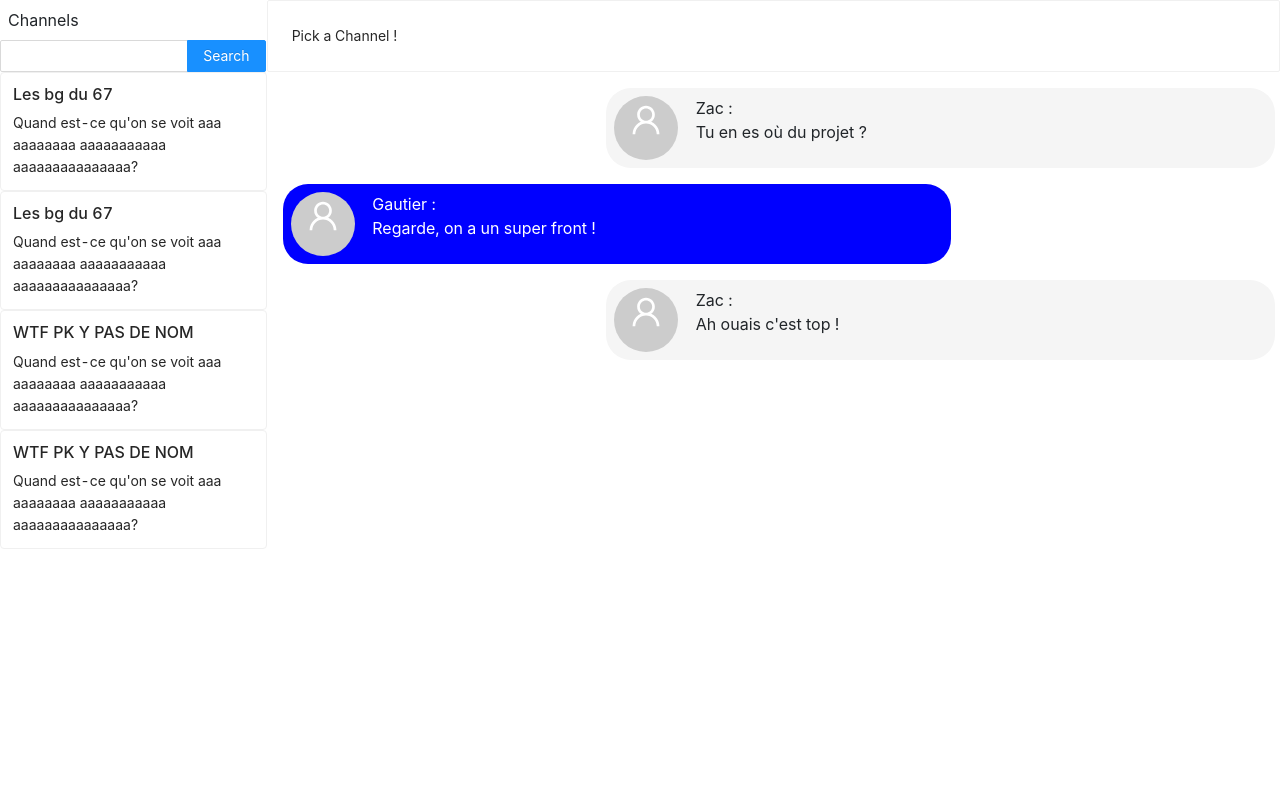
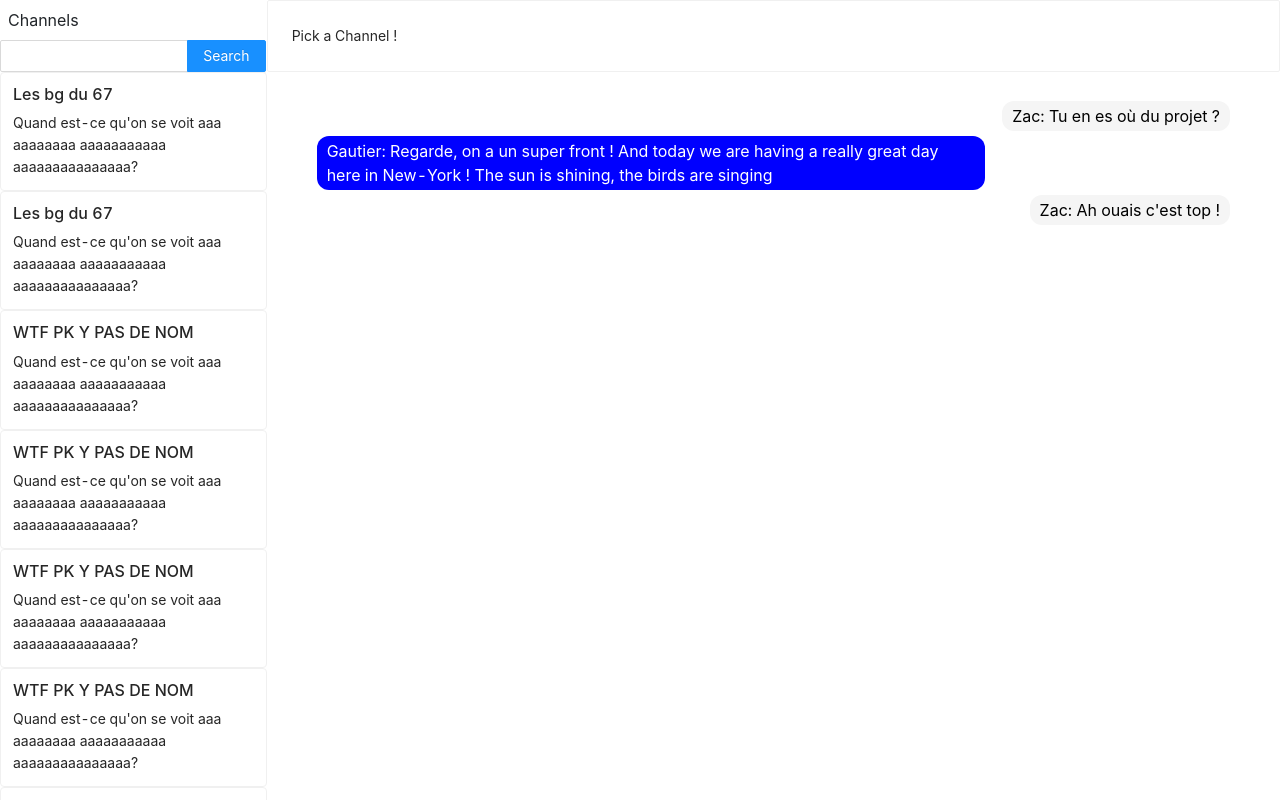
Before and after one commit to GautierBlandin/IRCChat, a React (Create React App) app in the folder front/: page / in a window 1280 px wide. Built offline with nearby package versions, Linux system fonts and the light colour scheme.

Commit message:
front update

```diff
--- a/front/src/App.css
+++ b/front/src/App.css
@@ -1,6 +1,12 @@
 @import '~antd/dist/antd.css';
 
 .App {
+  height : 100vh;
+  /*overflow-y : hidden;*/
+}
+
+.full-height{
+  height:100%;
 }
 
 .App-logo {
--- a/front/src/App.js
+++ b/front/src/App.js
@@ -5,7 +5,7 @@ import MainPage from "./components/MainPage/MainPage";
 
 function App() {
   return (
-    <div className="App">
+    <div className={"App"}>
       <MainPage/>
     </div>
   );
--- a/front/src/components/Chat/Chat.js
+++ b/front/src/components/Chat/Chat.js
@@ -10,7 +10,7 @@ export default class Chat extends React.Component{
 
     render(){
 
-        return(<div>
+        return(<div className={"full-height"}>
             <ChatHeader {...this.props}/>
             <ChatBody {...this.props}/>
         </div>)
--- a/front/src/components/Chat/ChatBody/ChatBody.css
+++ b/front/src/components/Chat/ChatBody/ChatBody.css
@@ -4,19 +4,28 @@
     vertical-align: 0.1em;
 }
 
-.message{
-    border-radius: 25px;
+.message,.messageOther{
+    display: inline-block;
+    border-radius: 12px;
     border-width: 0;
     background: blue;
-    width: 66%;
+    width: auto;
+    max-width: 66%;
     color : white;
+    padding: 3px 10px 3px 10px;
+    margin : 5px 0 0 50px;
 }
 
 .messageOther{
-    border-radius: 25px;
-    border-width: 0;
     background: WhiteSmoke;
-    width: 66%;
-    margin-left: auto!important;
-    margin-right: 5px!important;
+    color : black;
+    margin-right: 50px;
 }
+
+.messageContainer{
+
+}
+
+.messageOtherContainer{
+    text-align: right;
+}
--- a/front/src/components/Chat/ChatBody/ChatBody.js
+++ b/front/src/components/Chat/ChatBody/ChatBody.js
@@ -18,7 +18,7 @@ export default class ChatBody extends React.Component{
     message2 = {
         user_id : 2,
         user_nickname : 'Gautier',
-        message : 'Regarde, on a un super front !',
+        message : 'Regarde, on a un super front ! And today we are having a really great day here in New-York ! The sun is shining, the birds are singing',
         is_user : true,
     }
 
@@ -31,21 +31,18 @@ export default class ChatBody extends React.Component{
 
     Message = (message) =>{
         let cssClass = (message.is_user ? "message" : "messageOther")
-        return(<Row className={"m-3 p-2 " + cssClass}>
-            <Col span = {3}>
-                <Avatar size={64} icon={<UserOutlined />} />
-            </Col>
-            <Col span = {12}>
-                {message.user_nickname} :
-                <br/>{message.message}
-            </Col>
-        </Row>)
+        let cssClass2 = (message.is_user? "messageContainer" : "messageOtherContainer")
+        return(<div className={cssClass2}>
+            <div className={cssClass}>
+                {message.user_nickname}: {message.message}
+         </div>
+        </div>)
     }
 
     render(){
 
         if(Object.entries(this.props.shownChannel).length === 0){
-            return(<div>
+            return(<div className="pt-4">
                 {this.Message(this.message1)}
                 {this.Message(this.message2)}
                 {this.Message(this.message3)}
--- a/front/src/components/MainPage/MainPage.js
+++ b/front/src/components/MainPage/MainPage.js
@@ -18,14 +18,13 @@ export default class MainPage extends React.Component{
     }
 
     render(){
-        return(<div>
+        return(<div className="full-height">
                 <Header/>
-
-            <Row>
-                <Col span = {5}>
+            <Row className = "full-height">
+                <Col span = {5} className="full-height">
                     <Sidebar/>
                 </Col>
-                <Col span = {19}>
+                <Col span = {19} className={"full-height"}>
                     <Chat shownChannel = {this.state.shownChannel}/>
                 </Col>
             </Row>
--- a/front/src/components/Sidebar/Sidebar.css
+++ b/front/src/components/Sidebar/Sidebar.css
@@ -1,4 +1,6 @@
-.Sidebar {}
+.Sidebar {
+    overflow-y: scroll;
+}
 
 .Card:hover{
     background: lightgray;
--- a/front/src/components/Sidebar/Sidebar.js
+++ b/front/src/components/Sidebar/Sidebar.js
@@ -33,6 +33,26 @@ export default class Sidebar extends React.Component{
             channelName : "WTF PK Y PAS DE NOM",
             lastMessage : "Quand est-ce qu'on se voit  aaa aaaaaaaa aaaaaaaaaaa aaaaaaaaaaaaaaa?"
         })
+        this.channelsInformations.push({
+            _id: 4,
+            channelName : "WTF PK Y PAS DE NOM",
+            lastMessage : "Quand est-ce qu'on se voit  aaa aaaaaaaa aaaaaaaaaaa aaaaaaaaaaaaaaa?"
+        })
+        this.channelsInformations.push({
+            _id: 4,
+            channelName : "WTF PK Y PAS DE NOM",
+            lastMessage : "Quand est-ce qu'on se voit  aaa aaaaaaaa aaaaaaaaaaa aaaaaaaaaaaaaaa?"
+        })
+        this.channelsInformations.push({
+            _id: 4,
+            channelName : "WTF PK Y PAS DE NOM",
+            lastMessage : "Quand est-ce qu'on se voit  aaa aaaaaaaa aaaaaaaaaaa aaaaaaaaaaaaaaa?"
+        })
+        this.channelsInformations.push({
+            _id: 4,
+            channelName : "WTF PK Y PAS DE NOM",
+            lastMessage : "Quand est-ce qu'on se voit  aaa aaaaaaaa aaaaaaaaaaa aaaaaaaaaaaaaaa?"
+        })
 
         let renderedChannels = [];
 
@@ -45,7 +65,7 @@ export default class Sidebar extends React.Component{
 
         }
 
-        return(<div>
+        return(<div className={"full-height Sidebar scrollable-container"}>
             {Sidebar_top()}
             <Input.Search size = "medium" allowClear="true" enterButton="Search"/>
             {renderedChannels}
```
Also changed, not shown: 1 other file (tests, documents, lock files or other folders).
